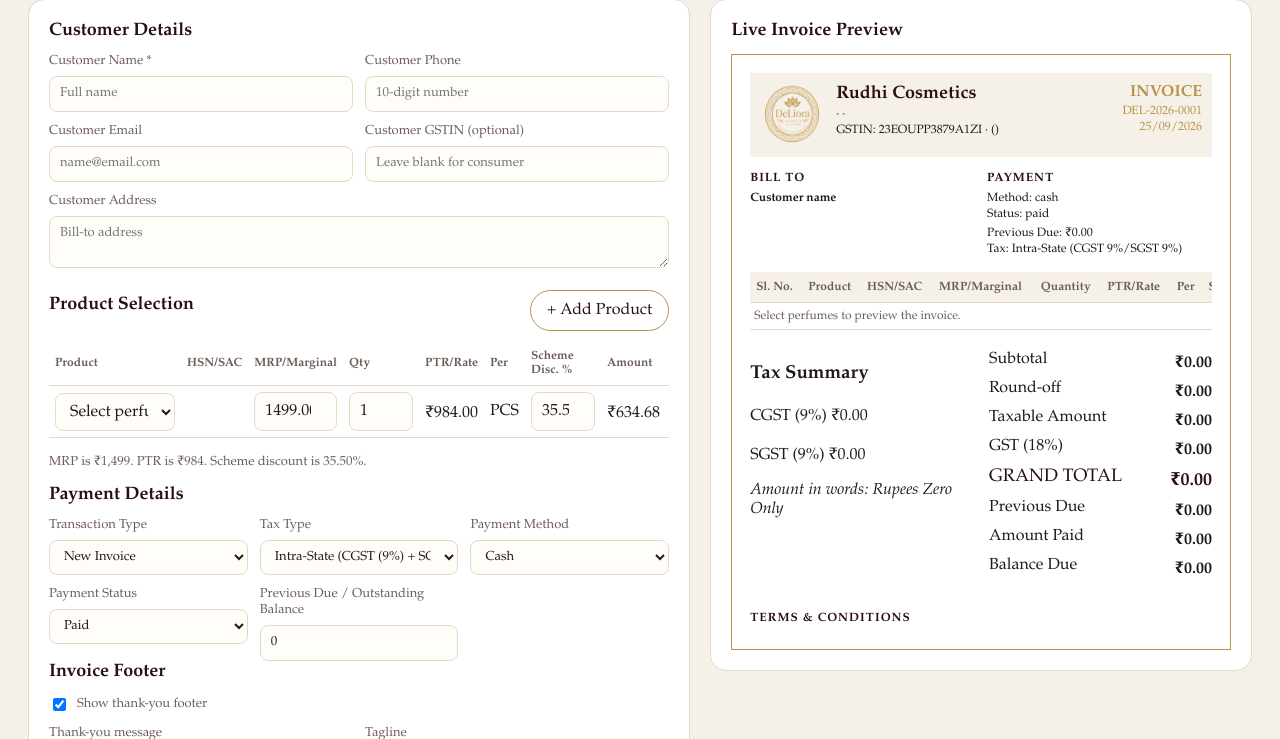
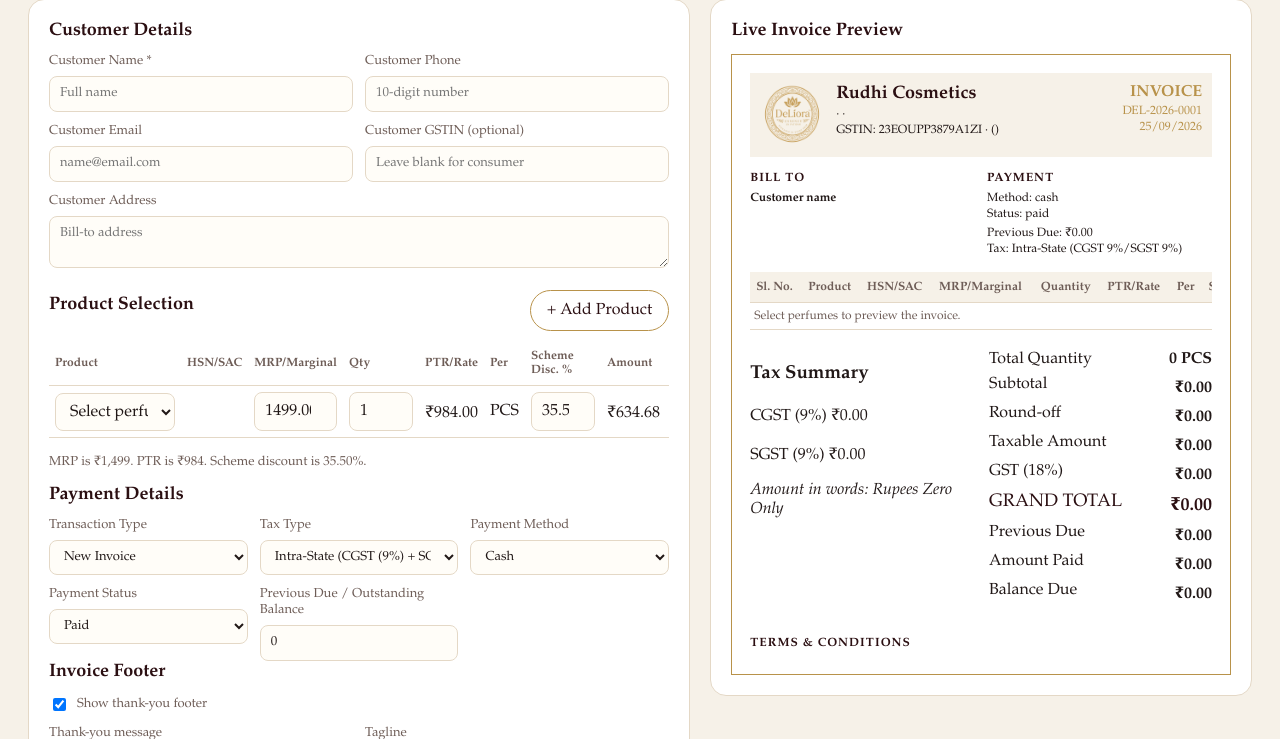
Before and after one commit to nikitapatidar957/invoice_generator_deliora, a Flask app: page / in a window 1280 px wide. Shown: the part 223-962 px from the top of the page. Run offline with Flask 3, Linux system fonts and the light colour scheme; data that the repository does not hold is empty; parts of the project's set-up code (start-up, migrations or seed data) failed here and were passed over.

Commit message:
re structure the calculation

```diff
--- a/services/calculation_service.py
+++ b/services/calculation_service.py
@@ -124,6 +124,7 @@ def calculate_invoice(
         )})
 
     subtotal = money(sum(Decimal(str(i["gross_amount"])) for i in calculated_items))
+    total_quantity = sum(i["quantity"] for i in calculated_items)
     total_discount = money(sum(Decimal(str(i["discount_amount"])) for i in calculated_items))
     total_taxable = money(sum(Decimal(str(i["taxable_amount"])) for i in calculated_items))
     total_gst = money(sum(Decimal(str(i["gst_amount"])) for i in calculated_items))
@@ -162,6 +163,7 @@ def calculate_invoice(
     return {
         "items": calculated_items,
         "subtotal": float(subtotal),
+        "total_quantity": total_quantity,
         "total_discount": float(total_discount),
         "total_taxable": float(total_taxable),
         "total_gst": float(total_gst),
--- a/services/invoice_service.py
+++ b/services/invoice_service.py
@@ -225,6 +225,7 @@ def create_invoice(payload: dict) -> dict:
         "previous_due": totals["previous_due"],
         "balance_due": totals["balance_due"],
         "subtotal": totals["subtotal"],
+        "total_quantity": totals["total_quantity"],
         "total_discount": totals["total_discount"],
         "total_taxable": totals["total_taxable"],
         "total_gst": totals["total_gst"],
--- a/services/pdf_service.py
+++ b/services/pdf_service.py
@@ -251,7 +251,7 @@ def generate_invoice_pdf(invoice_id: int, output_path: Path | None = None) -> Pa
 
     items_table = Table(
         rows,
-        colWidths=[10 * mm, 34 * mm, 18 * mm, 25 * mm, 18 * mm, 25 * mm, 12 * mm, 25 * mm, 25 * mm],
+        colWidths=[10 * mm, 32 * mm, 17 * mm, 23 * mm, 17 * mm, 23 * mm, 10 * mm, 24 * mm, 26 * mm],
     )
     items_table.setStyle(
         TableStyle(
@@ -283,6 +283,7 @@ def generate_invoice_pdf(invoice_id: int, output_path: Path | None = None) -> Pa
         )
 
     totals_rows = [
+        [Paragraph("Total Quantity", small), Paragraph(f"{sum(item['quantity'] for item in invoice['items'])} PCS", right)],
         [Paragraph("Subtotal", small), Paragraph(format_pdf_currency(invoice["subtotal"]), right)],
         [Paragraph("Round-off", small), Paragraph(format_pdf_currency(0), right)],
         [Paragraph("Taxable Amount", small), Paragraph(format_pdf_currency(invoice["total_taxable"]), right)],
--- a/static/js/invoice.js
+++ b/static/js/invoice.js
@@ -191,6 +191,7 @@ function collectState() {
     const method = document.getElementById("paymentMethod").value;
     const validItems = items.filter((i) => i.product_id);
     const subtotal = money(validItems.reduce((s, i) => s + i.quantity * i.ptr, 0));
+    const totalQuantity = validItems.reduce((s, i) => s + i.quantity, 0);
     const totalDiscount = money(validItems.reduce((s, i) => s + i.discount_amount, 0));
     const totalTaxable = money(validItems.reduce((s, i) => s + i.taxable_amount, 0));
     const totalGst = money(validItems.reduce((s, i) => s + i.gst_amount, 0));
@@ -221,6 +222,7 @@ function collectState() {
         balance_due: money(previousDue + (grand - paid)),
         items: validItems,
         subtotal,
+        total_quantity: totalQuantity,
         total_discount: totalDiscount,
         total_taxable: totalTaxable,
         total_gst: totalGst,
@@ -264,8 +266,6 @@ function renderPreview(state) {
         <tr>
             <td>${i + 1}</td>
             <td>${item.product_name}</td>
-            <td>${item.quantity}</td>
-            <td>${formatINR(item.unit_price)}</td>
             <td>${item.hsn_sac}</td>
             <td>${formatINR(item.unit_price)}/PCS</td>
             <td>${item.quantity} PCS</td>
@@ -330,6 +330,7 @@ function renderPreview(state) {
                 <p class="words">Amount in words: ${state.amount_in_words}</p>
             </div>
             <div class="sheet-totals">
+                <p><span>Total Quantity</span><strong>${state.total_quantity} PCS</strong></p>
                 <p><span>Subtotal</span><strong>${formatINR(state.subtotal)}</strong></p>
                 <p><span>Round-off</span><strong>${formatINR(0)}</strong></p>
                 <p><span>Taxable Amount</span><strong>${formatINR(state.total_taxable)}</strong></p>
--- a/templates/_invoice_sheet.html
+++ b/templates/_invoice_sheet.html
@@ -69,6 +69,7 @@
             <p class="words">Amount in words: {{ invoice.amount_in_words }}</p>
         </div>
         <div class="sheet-totals">
+            <p><span>Total Quantity</span><strong>{{ invoice.get('total_quantity', invoice['items']|sum(attribute='quantity')) }} PCS</strong></p>
             <p><span>Subtotal</span><strong>₹{{ '%.2f'|format(invoice.subtotal) }}</strong></p>
             <p><span>Round-off</span><strong>₹0.00</strong></p>
             <p><span>Taxable Amount</span><strong>₹{{ '%.2f'|format(invoice.total_taxable) }}</strong></p>
```
Also changed, not shown: requirements.txt (+33 -0 lines).
